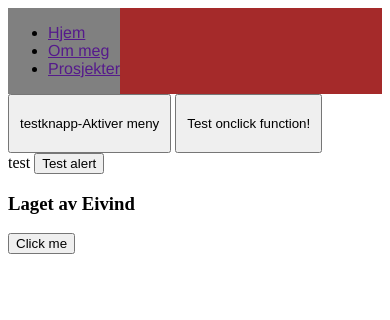
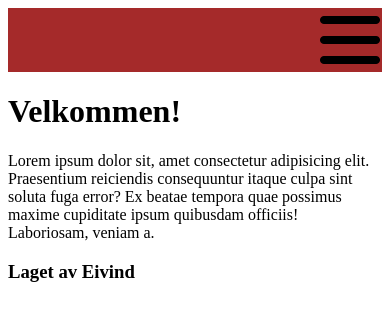
Before and after one commit to eivind-glodedata/oppgave4-hamburgermeny, a website: page index.html in a window 390 px wide. Drawn offline with Linux system fonts and the light colour scheme.

Commit message:
oppdatering med hamburgerikon

```diff
--- a/index.html
+++ b/index.html
@@ -15,28 +15,23 @@
   <body id="body">
     <header id="header">
       <nav class="hamburgermeny" id="HAMBURGER">
-        <ul>
+       <ul>
         <li><a href="">Hjem</a></li>
         <li><a href="">Om meg</a></li>
         <li><a href="">Prosjekter</a></li>
        </ul>
       </nav>
-
+      <img id= "aktiveringsknapp" src="hamburgericon.png" alt="hamburgermenyikon">
     </header>
 
     <main>
-      <div class="box">
-      <button id="myButton">testknapp-Aktiver meny</button>
-
-      <button onclick="testklikkfunksjon()">Test onclick function!</button>
-    </div>
-     test
-      <button onmousedown="varsling()">Test alert</button>
+      <h1>Velkommen!</h1>
+      <p>Lorem ipsum dolor sit, amet consectetur adipisicing elit. Praesentium reiciendis consequuntur itaque culpa sint soluta fuga error? Ex beatae tempora quae possimus maxime cupiditate ipsum quibusdam officiis! Laboriosam, veniam a.</p>
     </main>
 
     <footer>
       <h3>Laget av Eivind</h3>
-      <button onclick="test()">Click me</button>
+
     </footer>
   </body>
 </html>
--- a/script.js
+++ b/script.js
@@ -1,7 +1,23 @@
-console.log(document.querySelector(".hamburgermeny"));
-console.log(document.querySelector("main").innerHTML);
 
-const hamburgerelementet = document.querySelector(".hamburgermeny");
+console.log(document.querySelector("main").innerText);
+
+
+let hamburgerMenyen = document.querySelector(".hamburgermeny");
+
+let header = document.querySelector("header");
+
+document.getElementById("aktiveringsknapp").addEventListener("click", aktiverMeny);
+
+function aktiverMeny() {
+    if (hamburgerMenyen.style.display === "none" || hamburgerMenyen.style.display === '') {
+        hamburgerMenyen.style.display = "block"
+    }
+
+    else {
+        hamburgerMenyen.style.display = "none"
+    }
+}
+
 
 function changeElementStyle(elementId, newColor) {
     // Get the element by its ID
@@ -30,38 +46,12 @@ function varsling(param1, param2) {
 
 //Alternatively, you can use an event listener for a more modern approach:
 
-document.getElementById("myButton").addEventListener("click", function() {
-    alert("Button was clicked!");
-});
+//document.getElementById("aktiveringsknapp").addEventListener("click", function() {
+   // alert("Knappen ble klikket med anonym funksjon!");
+//});
 
 //assign a function to the onclick event of the button using JavaScript
 
-document.getElementById("myButton").onclick = function() {
-    alert("Button was clicked!");
-};
-
-
-
-function test() {alert("funksjonen funker!")
-};
-
-console.log(isNaN(6))
-
-const myButton = document.querySelector("#myButton");
-
-function separatfunsksjonforeventlistener() {
-    console.log("knappen ble klikket")
-    const hamburgermeny = document.getElementById("HAMBURGER");
-    hamburgermeny.style.display = "none";
-
-};
-
-myButton.addEventListener("click", separatfunsksjonforeventlistener);
-
-myButton.addEventListener("click", function() {
-    console.log("knappen ble klikket med anonym funksjon");
-})
-
-myButton.addEventListener("click", () => {
-    console.log("knappen ble klikket gjennom arrowfunksjon");
-});
+//document.getElementById("aktiveringsknapp").onclick = () => {
+ //   alert("Knappen ble klikket med pilfunksjon!");
+//};
--- a/styles.css
+++ b/styles.css
@@ -1,13 +1,15 @@
 header {
     background-color: antiquewhite;
     display: flex;
+    flex-direction: row-reverse;
 }
 .hamburgermeny {
-
     background-color: grey;
     font-family: 'Franklin Gothic Medium', 'Arial Narrow', Arial, sans-serif;
+    display: none;
+
 }
 
-.box button {
+button {
     padding: 20px 10px;
 }
```
Also changed, not shown: hamburgericon.png (added).
